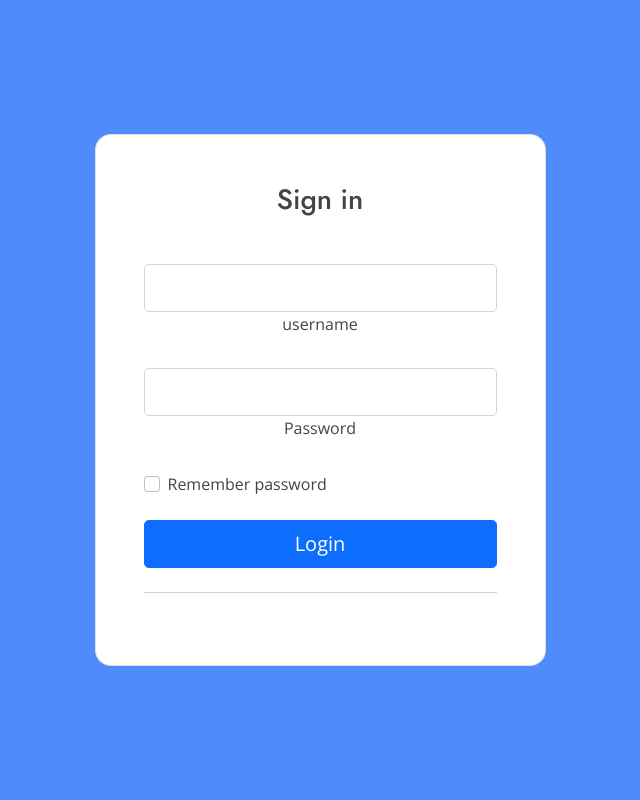
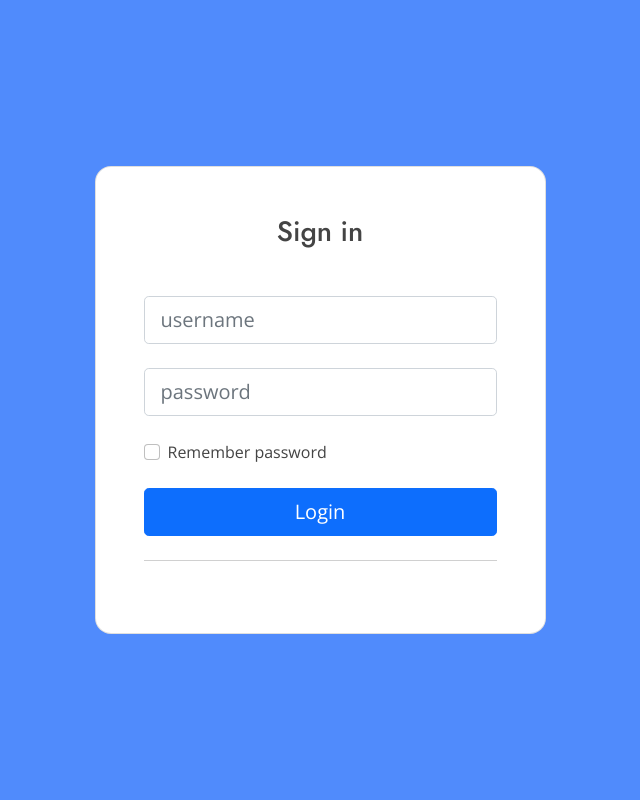
Before and after one commit to afsul/login_page, a Django app: page /create/ in a window 1280 px wide. Shown: the whole page, without its empty margins (320-960 px from the left). Run offline with Django 4.2, Linux system fonts and the light colour scheme; some libraries are stand-ins or nearby versions.

Commit message:
second commit

```diff
--- a/create/urls.py
+++ b/create/urls.py
@@ -5,5 +5,5 @@ from.import views
 urlpatterns = [
     path('',views.login,name='login'),
     path('index',views.index,name='index'),
-    path('/logout',views.logout,name="logout")
+    path('logout',views.logout,name="logout")
 ]
--- a/create/views.py
+++ b/create/views.py
@@ -3,6 +3,7 @@ from django.http import HttpResponse, HttpResponseRedirect
 from django.shortcuts import redirect, render
 from django.contrib.auth import login, logout
 from django.views.decorators.cache import cache_control
+from django.contrib import messages
 
 # Create your views here.
 @cache_control(no_cache=True, must_revalidated=True, no_store=True)
@@ -20,12 +21,13 @@ def login(request):
             username = request.POST.get('username')
             password = request.POST.get('password')
             if username == 'afsul' and password == '1234':
-
                 request.session['user_login'] = True
                 return redirect(index)
-            return HttpResponse("Invalid login details")
+            else:
+                # messages.info(request,"invalid details",extra_tags="login_error")
+                return render(request, 'login.html',{"login_error":"invalid credentials"})
         return render(request, 'login.html')
 @cache_control(no_cache=True, must_revalidated=True, no_store=True)
 def logout(request):
     del request.session['user_login']
-    return render(request, 'login.html')
+    return redirect(login)
--- a/templates/login.html
+++ b/templates/login.html
@@ -14,13 +14,13 @@
                    <form method="post">
                    {% csrf_token %}
                   <div class="form-outline mb-4">
-                    <input type="text" name="username" id="typeEmailX-2" class="form-control form-control-lg" />
-                    <label class="form-label" for="typeEmailX-2">username</label>
+                    <input type="text" name="username" id="typeEmailX-2" class="form-control form-control-lg" placeholder="username" />
+
                   </div>
 
                   <div class="form-outline mb-4">
-                    <input type="password" name="password" id="typePasswordX-2" class="form-control form-control-lg" />
-                    <label class="form-label" for="typePasswordX-2">Password</label>
+                    <input type="password" name="password" id="typePasswordX-2" class="form-control form-control-lg"placeholder="password" />
+
                   </div>
 
                   <!-- Checkbox -->
@@ -32,8 +32,14 @@
                       id="form1Example3"
                     />
                     <label class="form-check-label" for="form1Example3"> Remember password </label>
+
+                    <!-- {% for message in messges %}
+                    {% if "login_error" in message.tags %}
+                    <p>{{message}}fhhghg</p>
+                    {% endif %}
+                    {% endfor %} -->
                   </div>
-
+                  <p  style="color:red" >{{login_error}}</p>
                   <button class="btn btn-primary btn-lg btn-block" type="submit">Login</button>
 
                   <hr class="my-4">
```
Also changed, not shown: db.sqlite3.
